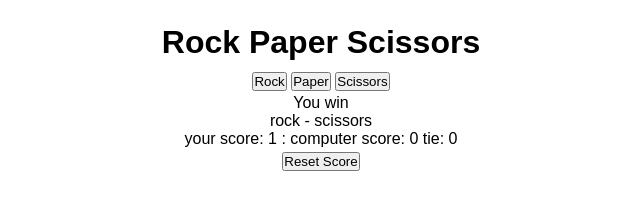
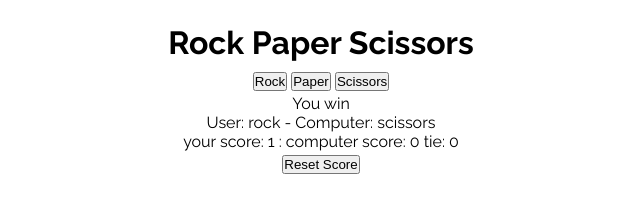
Before and after one commit to FlackoCodes/mini-Js-projects, a plain HTML site: page rock_paper_scissors/index.html in a window 1280 px wide. Both pictures are taken after a click on the button "Rock". Shown: the whole page, without its empty margins (319-959 px from the left). Drawn offline with Linux system fonts and the light colour scheme.

Commit message:
added styling

```diff
--- a/rock_paper_scissors/index.html
+++ b/rock_paper_scissors/index.html
@@ -4,6 +4,9 @@
     <meta charset="UTF-8">
     <meta name="viewport" content="width=device-width, initial-scale=1.0">
     <link rel="stylesheet" href="style.css">
+    <link rel="preconnect" href="https://fonts.googleapis.com">
+    <link rel="preconnect" href="https://fonts.gstatic.com" crossorigin>
+    <link href="https://fonts.googleapis.com/css2?family=Raleway:ital,wght@0,100..900;1,100..900&display=swap" rel="stylesheet">
     <title>Rock Paper Scissors</title>
 </head>
 <body>
--- a/rock_paper_scissors/script.js
+++ b/rock_paper_scissors/script.js
@@ -56,7 +56,6 @@ const resetScoreBoard = () =>{
     tie = 0;
     updateScoreBoard()
     updateGameScore();
-alert(`score reseted : ${user_score} : ${computer_score} : ${tie}`)
 }
 
 
@@ -90,9 +89,8 @@ const callGame = (user, usermove, compmove) => {
     gameResult.innerHTML = `You lost`
     updateScoreBoard()
     }
-    gameMoves.innerHTML = `${usermove} - ${compmove}`
+    gameMoves.innerHTML = `User: ${usermove} - Computer: ${compmove}`
     updateGameScore();
-
 }
 
 rock.addEventListener('click', () => callGame('rock', 'rock', computer_move)); // called using an anonymous function(passing a reference of the callGame function) so it dont get invoked immediately
--- a/rock_paper_scissors/style.css
+++ b/rock_paper_scissors/style.css
@@ -6,8 +6,11 @@
 
 
 body{
-    font-family: sans-serif;
-}
+    font-family: "Raleway", sans-serif;
+    font-optical-sizing: auto;
+    font-style: normal;
+  }
+
 
 .container{
    width: 80%;
```
